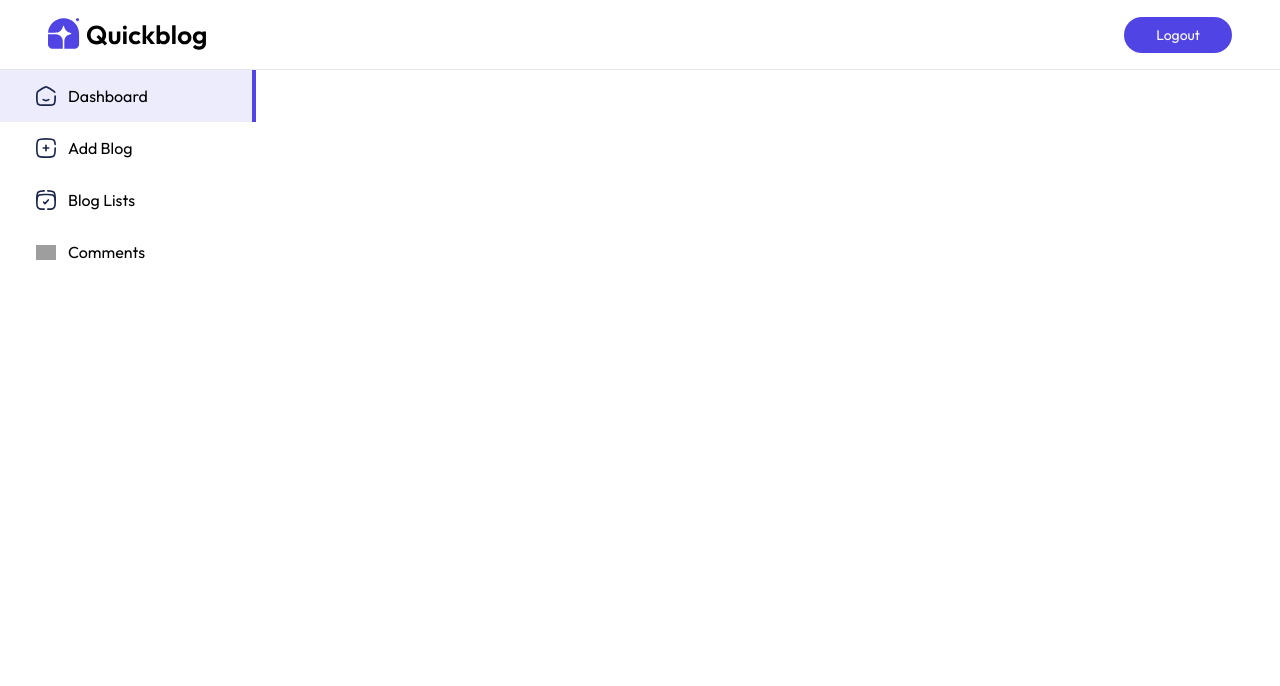
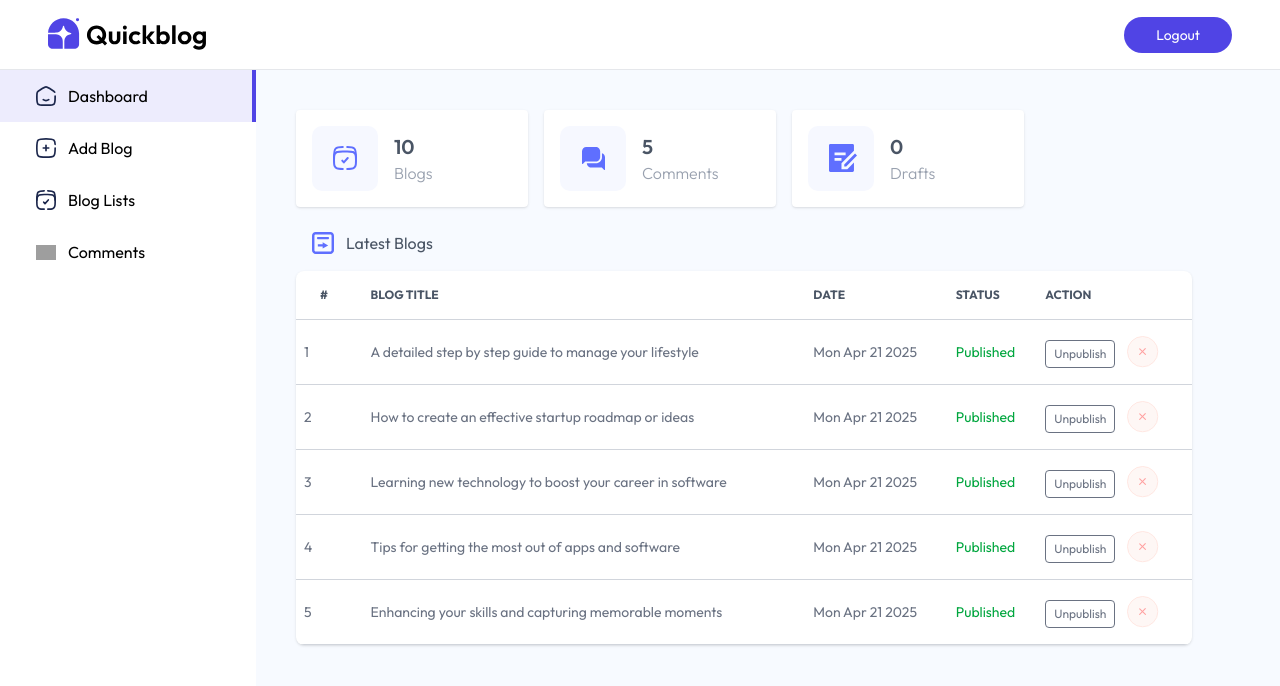
Before and after one commit to JUDHI3134/blog-by-jb, a React (Vite) app in the folder client/: page /admin in a window 1280 px wide. Shown: the top 686 px of the page. Built offline with nearby package versions, Linux system fonts and the light colour scheme; grey boxes are pictures that could not be loaded.

Commit message:
create dshaboard page

```diff
--- /dev/null
+++ b/client/src/components/admin/BlogTableItem.jsx
@@ -0,0 +1,25 @@
+import React from 'react'
+import { assets } from '../../assets/assets'
+
+const BlogTableItem = ({ blog, fetchBlogs, index }) => {
+
+    const { title, createdAt } = blog
+    const blogDate = new Date(createdAt)
+
+  return (
+    <tr className='border-y border-gray-300'>
+          <td className='px-2 py-4'>{index}</td>
+          <td className='px-2 py-4'>{ title}</td>
+          <td className='px-2 py-4 max-sm:hidden'>{ blogDate.toDateString()}</td>
+          <td className='px-2 py-4 max-sm:hidden'>
+              <p className={`${blog.isPublished ? "text-green-600" : "text-orange-700"}`}>{ blog.isPublished ? "Published" : "Unpublished"}</p>
+          </td>
+          <td className='px-2 py-4 flex text-xs gap-3'>
+              <button className='border px-2 py-0.5 mt-1 rounded cursor-pointer'>{blog.isPublished ? "Unpublish" : "Publish"}</button>
+              <img src={assets.cross_icon} alt="" className='w-8 hover:scale-110 transition-all cursor-pointer' />
+          </td>
+    </tr>
+  )
+}
+
+export default BlogTableItem
--- a/client/src/pages/admin/Dashboard.jsx
+++ b/client/src/pages/admin/Dashboard.jsx
@@ -1,8 +1,80 @@
-import React from 'react'
+import React, { useEffect, useState } from 'react'
+import { assets, dashboard_data } from '../../assets/assets'
+import BlogTableItem from '../../components/admin/BlogTableItem'
 
 const Dashboard = () => {
+
+    const [dashboardData, setDashboardData] = useState({
+        blogs: 0,
+        comments: 0,
+        drafts: 0,
+        recentBlogs: []
+    })
+
+    const fetchDashboardData = async () => {
+        setDashboardData(dashboard_data)
+    }
+
+    useEffect(() => {
+        fetchDashboardData()
+    },[])
+
   return (
-    <div>
+    <div className='flex-1 p-4 md:p-10 bg-blue-50/50'>
+
+          <div className="flex flex-wrap gap-4">
+
+              <div className='flex items-center gap-4 bg-white p-4 min-w-58 rounded shadow cursor-pointer hover:scale-105 transition-all'>
+                  <img src={assets.dashboard_icon_1} alt="" />
+                  <div>
+                      <p className='text-xl font-semibold text-gray-600'>{ dashboardData.blogs}</p>
+                      <p className='text-gray-400 font-light'>Blogs</p>
+                  </div>
+              </div>
+              <div className='flex items-center gap-4 bg-white p-4 min-w-58 rounded shadow cursor-pointer hover:scale-105 transition-all'>
+                  <img src={assets.dashboard_icon_2} alt="" />
+                  <div>
+                      <p className='text-xl font-semibold text-gray-600'>{ dashboardData.comments}</p>
+                      <p className='text-gray-400 font-light'>Comments</p>
+                  </div>
+              </div>
+
+              <div className='flex items-center gap-4 bg-white p-4 min-w-58 rounded shadow cursor-pointer hover:scale-105 transition-all'>
+                  <img src={assets.dashboard_icon_3} alt="" />
+                  <div>
+                      <p className='text-xl font-semibold text-gray-600'>{ dashboardData.drafts}</p>
+                      <p className='text-gray-400 font-light'>Drafts</p>
+                  </div>
+              </div>
+          </div>
+
+          {/* --------------latest blogs------------- */}
+          <div>
+              <div className='flex items-center gap-3 m-4 mt-6 text-gray-600'>
+                  <img src={assets.dashboard_icon_4} alt="" />
+                 <p>Latest Blogs</p>
+              </div>
+
+              {/* --------------table----------- */}
+              <div className='relative max-w-4xl overflow-x-auto shadow rounded-lg scrollbar-hide bg-white'>
+                  <table className='w-full text-sm text-gray-500'>
+                      <thead className='text-xs text-gray-600 text-left uppercase'>
+                          <tr>
+                              <th scope='col' className='px-2 py-4 xl:px-6'> # </th>
+                              <th scope='col' className='px-2 py-4'> Blog Title </th>
+                              <th scope='col' className='px-2 py-4 max-sm:hidden'> Date </th>
+                              <th scope='col' className='px-2 py-4 max-sm:hidden'> Status </th>
+                              <th scope='col' className='px-2 py-4'> Action </th>
+                          </tr>
+                      </thead>
+                      <tbody>
+                          {dashboardData.recentBlogs.map((blog, index) => {
+                             return <BlogTableItem key={blog._id} blog={blog} fetchBlogs={fetchDashboardData} index={index+1} />
+                         })}
+                      </tbody>
+                  </table>
+              </div>
+          </div>
 
     </div>
   )
```
